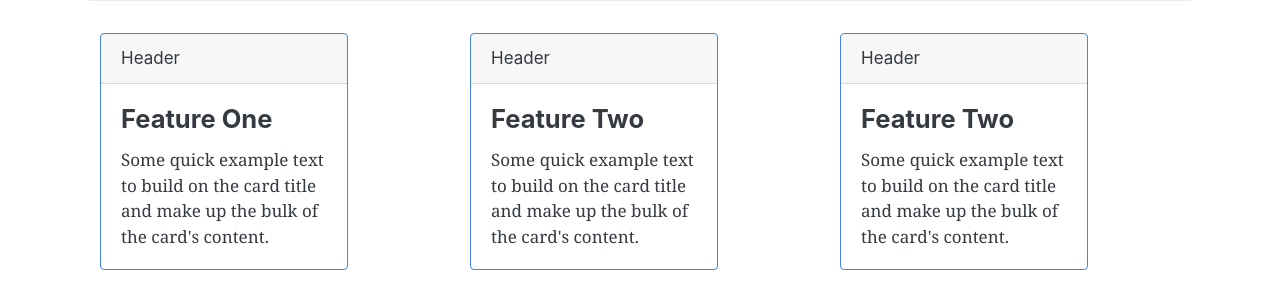
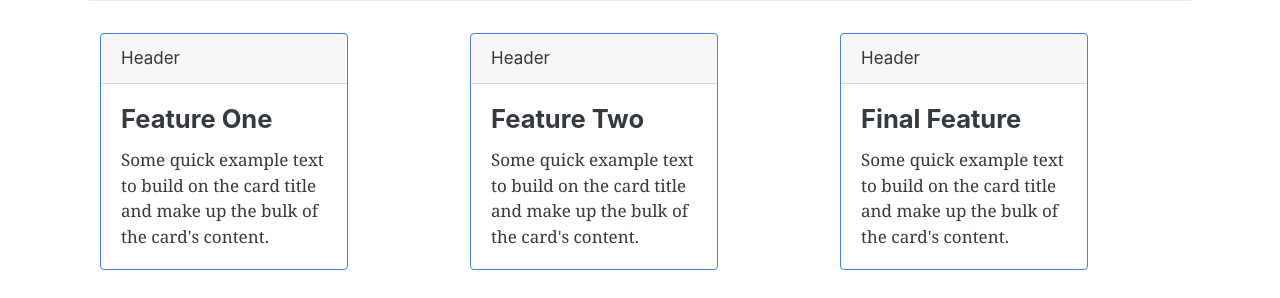
Before and after one commit to Ikass/bootswatch-demo, a Jekyll site: the page built from index.md, in a window 1280 px wide. Shown: the part 737-1035 px from the top of the page. Built offline with Jekyll 4.4.1, drawn with Linux system fonts in a browser that asks for light colours; our own code applies the rules of GitHub Pages for plain Markdown files.

Commit message:
Update features.html

```diff
--- a/_includes/features.html
+++ b/_includes/features.html
@@ -29,7 +29,7 @@
        <div class="card border-primary mb-3" style="max-width: 20rem;">
         <div class="card-header">Header</div>
         <div class="card-body">
-          <h4 class="card-title">Feature Two</h4>
+          <h4 class="card-title">Final Feature</h4>
           <p class="card-text">Some quick example text to build on the card title and make up the bulk of the card's content.</p>
         </div>
       </div>
```
